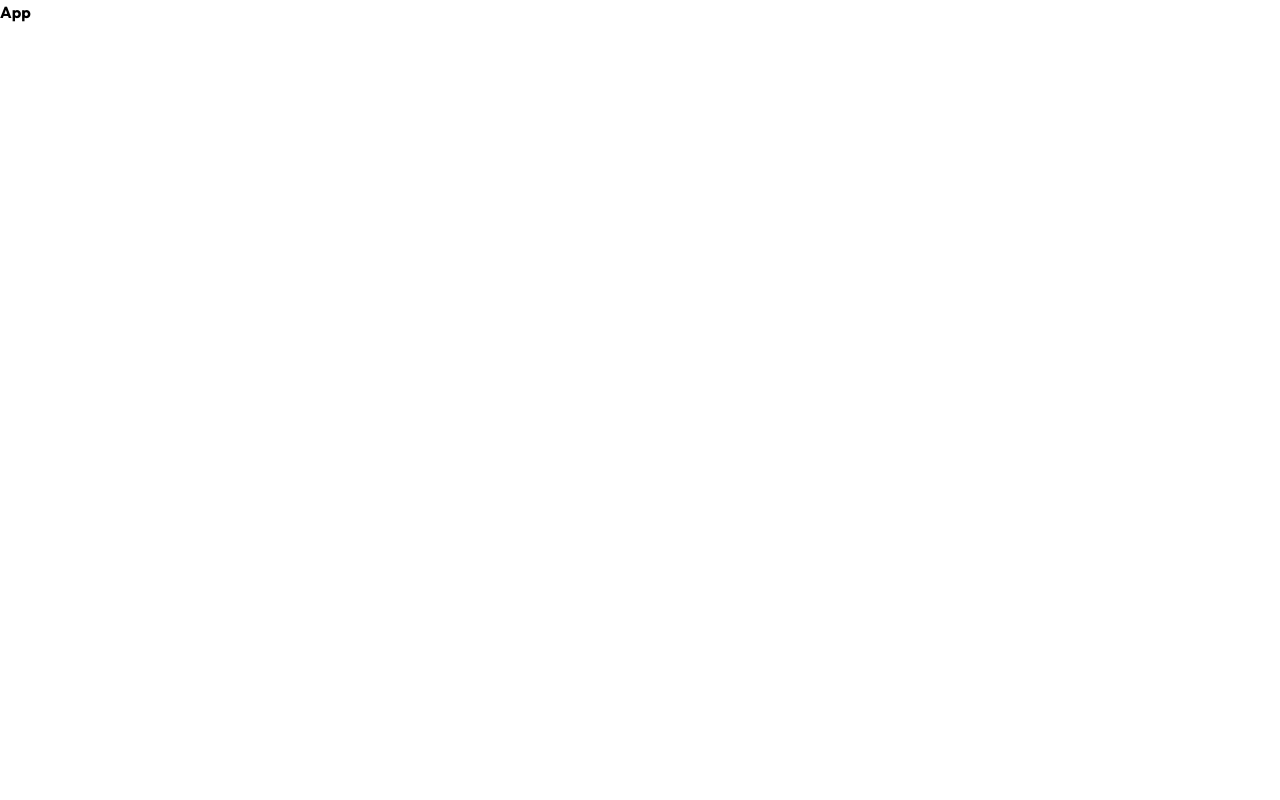
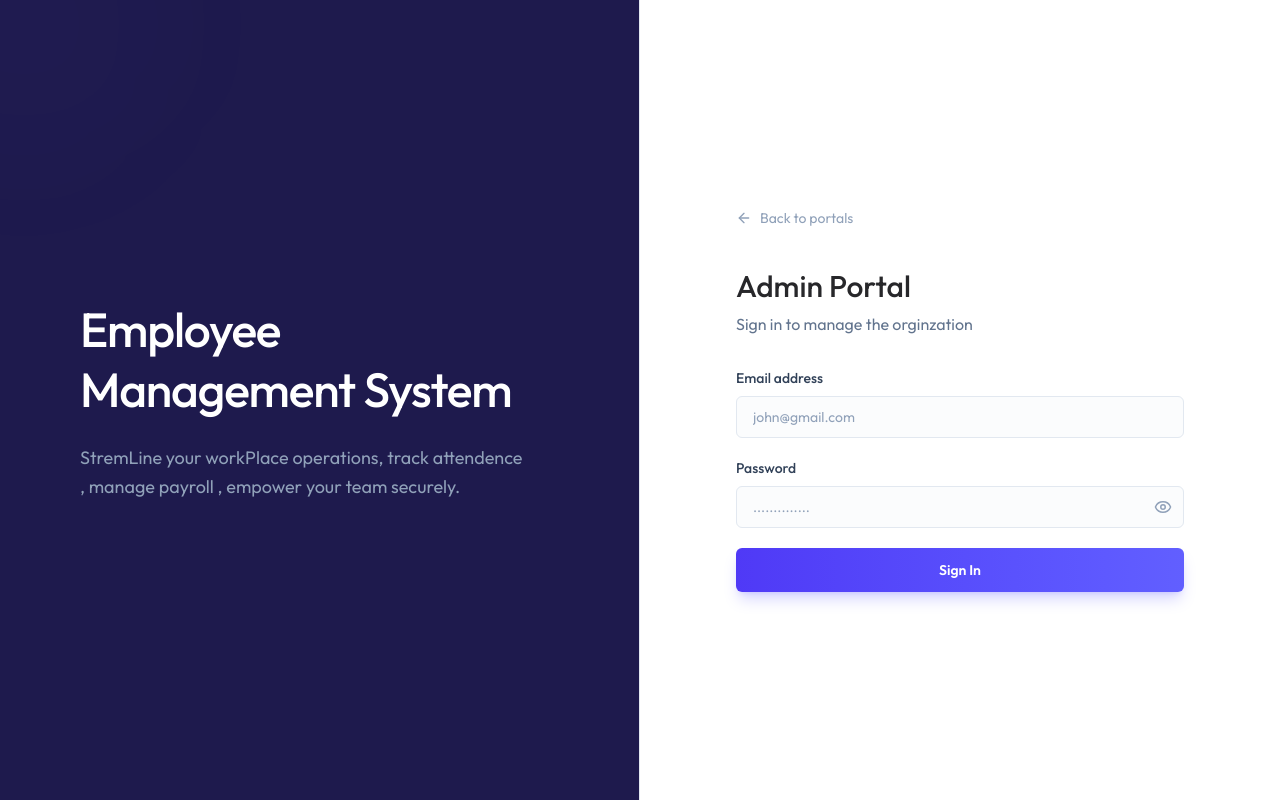
Before and after one commit to vijay-dev07/FULLSTACK-EMS, a React (Vite) app in the folder client/: page /login/admin in a window 1280 px wide. Built offline with nearby package versions, Linux system fonts and the light colour scheme.

Commit message:
login form ui completed

```diff
--- a/client/src/App.jsx
+++ b/client/src/App.jsx
@@ -1,8 +1,39 @@
-import React from 'react'
+import {Toaster} from "react-hot-toast"
+import {Navigate, Route, Routes} from "react-router-dom"
+import LoginLanding from "./pages/LoginLanding"
+import Layout from "./pages/Layout"
+import Dashboard from "./pages/Dashboard"
+import Employees from "./pages/Employees"
+import Attendence from "./pages/Attendence"
+import Leave from "./pages/Leave"
+import Payslips from "./pages/Payslips"
+import Setting from "./pages/Setting"
+import Printpayslips from "./pages/Printpayslips"
+import LoginForm from "./components/LoginForm"
 
 const App = () => {
   return (
-    <div className = "font-bold">App</div>
+   <>
+   <Toaster/>
+   <Routes>
+    <Route path="/login" element={<LoginLanding/>}/>
+    <Route path="/login/admin" element={<LoginForm role="admin" title="Admin Portal" subtitle="Sign in to manage the orginzation"/>} />
+    <Route path="/login/employee" element={<LoginForm  role="employee" title="Employee Portal" subtitle="Sign in to access your account"/>} />
+
+      <Route element={<Layout/>}>
+        <Route path="/dashboard" element={<Dashboard/>}/>
+        <Route path="/employess" element={<Employees/>}/>
+        <Route path="/attendence" element={<Attendence/>}/>
+        <Route path="/leave" element={<Leave/>}/>
+        <Route path="/payslips" element={<Payslips/>}/>
+        <Route path="/settings" element={<Setting/>}/>
+      </Route>
+
+      <Route path="/print/payslips/:id" element={<Printpayslips/>}/>
+      <Route path="*" element={<Navigate to="/dashboard" replace/>}/>
+    </Routes>
+
+   </>
   )
 }
 
--- /dev/null
+++ b/client/src/components/LoginForm.jsx
@@ -0,0 +1,72 @@
+import { Link } from "react-router-dom"
+import LoginLeftSide from "./LoginLeftSide"
+import { ArrowLeftIcon, EyeIcon, EyeOffIcon, Loader2Icon } from "lucide-react"
+import { useState } from "react"
+
+const LoginForm = ({role , title, subtitle}) => {
+
+    const [email , setEmail] = useState("");
+    const [password , setPassword] = useState("");
+    const [showPassword , setShowPassword] = useState(false);
+    const [error , setError] = useState(false);
+    const [loading , setLoading] = useState(false);
+
+    const handleSubmit = async (e) => {
+        e.preventDefault();
+    }
+
+  return (
+    <div>
+        <div className="min-h-screen flex flex-col md:flex-row">
+            <LoginLeftSide/>
+            <div className="flex-1 flex items-center justify-center p-6 sm:p-12 bg-white">
+                <div className=" w-full max-w-md animate-fade-in">
+                    <Link className="inline-flex items-center gap-2 text-slate-400 hover:text-slate-700 text-sm mb-10 transition-colours " to="/login">
+                    <ArrowLeftIcon size={16}/> Back to portals
+                    </Link>
+                    <div className="mb-8 ">
+                        <h1 className="text-2xl sm:text-3xl font-medium text-zinc-800">{title}</h1>
+                        <p className=" text-slate-500 text-sm sm:text-base mt-2">{subtitle}</p>
+                    </div>
+                    {error && (
+                        <div className="mb-4 p-4 bg-rose-50 border border-rose-200 text-rose-700 text-sm rounded-xl
+                        flex items-start gap-3 ">
+                            <div className="w-1.5 h-1.5 rounded-full bg-rose-500 mt-1.5 shrink-0"/>
+                            {error}
+                        </div>
+                    )}
+
+                    <form className="space-y-5 " onSubmit={handleSubmit}>
+                        <div className="">
+                            <label className="block text-sm font-medium text-slate-700 mb-2">Email address</label>
+                            <input type="email" value={ email} onChange={(e) => setEmail(e.target.value)} required placeholder="john@gmail.com"/>
+                        </div>
+                        <div className="">
+                            <label className="block text-sm font-medium text-slate-700 mb-2">Password</label>
+                            <div className="relative">
+                                <input type={showPassword ? 'text' : 'password'}
+                                onChange={(e) => setPassword(e.target.value)} required placeholder=".............."
+                                />
+                                <button type="button" className="absolute right-3 top-1/2 -translate-y-1/2 text-slate-400
+                                 hover:text-slate-600 transition-colors" onClick={() => setShowPassword(!showPassword)}>
+                                    {showPassword ? <EyeOffIcon size={18}/> :<EyeIcon size={18}/>}
+                                </button>
+                            </div>
+                        </div>
+                        <button
+                         type="button" disabled={loading}  className="w-full py-3 bg-linear-to-r from-indigo-600 to-indigo-500 text-white
+                         rounded-md text-sm font-semibold hover:from-indigo-700 hover:to-indigo-600 disabled:opacity-50 transition-all duration-200
+                         shadow-lg shadow-indigo-500/25 active:scale-[0.98] flex items-center justify-center">
+                            {loading && <Loader2Icon
+                            className="animate-spin h-4 w-4 mr-2"/>}
+                            Sign In
+                        </button>
+                    </form>
+                </div>
+            </div>
+        </div>
+    </div>
+  )
+}
+
+export default LoginForm
--- /dev/null
+++ b/client/src/components/LoginLeftSide.jsx
@@ -0,0 +1,23 @@
+
+const LoginLeftSide = () => {
+  return (
+    <div className="hidden md:flex w-1/2 bg-indigo-950
+    relative overflow-hidden border-r border-slate-200">
+        <div className="absolute -top-30 -left-30 w-72
+        h-72 bg-indigo-500/2 rounded-full blur-3xl">
+        </div>
+        <div className="relative z-10 flex flex-col items-start justify-center p-12 lg:p-20 w-full h-full">
+            <h1 className="text-4xl lg:text-5xl font-medium
+             text-white mb-6 leading-tight tracking-tight">Employee
+              <br/> Management System </h1>
+            <p className=" text-slate-400 text-lg max-w-md
+            leading-relaxed ">StremLine your workPlace operations,
+                track  attendence , manage payroll , empower your team
+                securely.
+            </p>
+        </div>
+    </div>
+  )
+}
+
+export default LoginLeftSide
--- /dev/null
+++ b/client/src/pages/Attendence.jsx
@@ -0,0 +1,8 @@
+
+const Attendence = () => {
+  return (
+    <div>Attendence</div>
+  )
+}
+
+export default Attendence
--- /dev/null
+++ b/client/src/pages/Dashboard.jsx
@@ -0,0 +1,8 @@
+
+const Dashboard = () => {
+  return (
+    <div>Dashboard</div>
+  )
+}
+
+export default Dashboard
--- /dev/null
+++ b/client/src/pages/Employees.jsx
@@ -0,0 +1,8 @@
+
+const Employees = () => {
+  return (
+    <div>Employees</div>
+  )
+}
+
+export default Employees
--- /dev/null
+++ b/client/src/pages/Layout.jsx
@@ -0,0 +1,16 @@
+import { Outlet } from "react-router-dom"
+
+const Layout = () => {
+  return (
+    <div className="flex h-screen bg-linear-to-br from-slate-50 via-white to-indigo-50/30">
+        <p> Sidebar</p>
+        <main  className="flex-1 overflow-y-auto">
+            <div className="p-4 pt-16 sm:p-6 sm:pt-6 lg:p-8 max-w-400 mx-auto">
+                <Outlet />
+            </div>
+        </main>
+    </div>
+  )
+}
+
+export default Layout
--- /dev/null
+++ b/client/src/pages/Leave.jsx
@@ -0,0 +1,8 @@
+
+const Leave = () => {
+  return (
+    <div>Leave</div>
+  )
+}
+
+export default Leave
--- /dev/null
+++ b/client/src/pages/LoginLanding.jsx
@@ -0,0 +1,59 @@
+import { Link } from "react-router-dom";
+import LoginLeftSide from "../components/LoginLeftSide"
+import {ArrowRightIcon, ShieldIcon, UserIcon} from "lucide-react"
+
+const LoginLanding = () => {
+
+    const portalOptions = [
+        {
+            to:"/login/admin",
+            title:"Admin Portal",
+            description:"Manage employees , departments , payroll , and system configurations.",
+            icon:ShieldIcon
+        },
+        {
+            to:"/login/employee",
+            title:"Employee Portal",
+            description:"View your profile , track attendence , request time off , and access payslips .",
+            icon:UserIcon
+        }
+    ];
+
+
+  return (
+    <div className="min-h-screen flex flex-col md:flex-row">
+        <LoginLeftSide/>
+        <div className="w-full md:w-1/2 flex flex-col items-center justify-center p-6 sm:p-12 lg:p-16
+        relative overflow-y-auto min-h-screen">
+            <div className="w-full max-w-md animate-fade-in relative z-10 ">
+                <div className=" mb-10 text-center md:text:left">
+                    <h2 className="text-3xl font-medium text-slate-900 tracking-tight mb-3">
+                        Welcome Back</h2>
+                        <p className="text-slate-500">Select your portal to securly access the system</p>
+                </div>
+                <div className="space-y-4">
+                    {portalOptions.map((portal) => (
+                        <Link key={portal.to} to={portal.to} className="group block bg-slate-50 border
+                         border-slate-200 rounded-lg p-5 sm:p-6 transition-all duration-300 hover:border-indigo-400 hover:bg-indigo-50">
+                            <div className="relative z-10 flex items-center justify-between gap-4 sm:gap-5">
+                                <h3 className="text-lg text-slate-800 group-hover:text-indigo-600 mb-1 transition-colors">
+                                    {portal.title}
+                                </h3>
+                                <ArrowRightIcon className="w-4 h-4 text-slate-400 group-hover:text-indigo-600 group-hover:translate-x-1 transition-all duration-300"/>
+                            </div>
+                         </Link >
+
+                    ))}
+                </div>
+
+                <div className="mt-12 text-center md:text-left text:sm text-slate-400 ">
+                    <p> © {new Date().getFullYear()} Vijay kaithwas. All rights reserved  </p>
+                </div>
+
+            </div>
+        </div>
+    </div>
+  )
+}
+
+export default LoginLanding
--- /dev/null
+++ b/client/src/pages/Payslips.jsx
@@ -0,0 +1,8 @@
+
+const Payslips = () => {
+  return (
+    <div>Payslips</div>
+  )
+}
+
+export default Payslips
--- /dev/null
+++ b/client/src/pages/Printpayslips.jsx
@@ -0,0 +1,8 @@
+
+const Printpayslips = () => {
+  return (
+    <div>Printpayslips</div>
+  )
+}
+
+export default Printpayslips
--- /dev/null
+++ b/client/src/pages/Setting.jsx
@@ -0,0 +1,8 @@
+
+const Setting = () => {
+  return (
+    <div>Setting</div>
+  )
+}
+
+export default Setting
```
